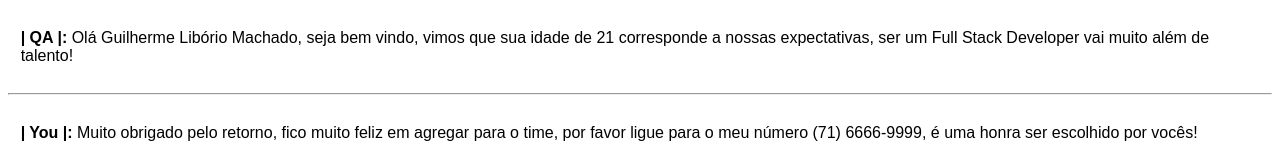
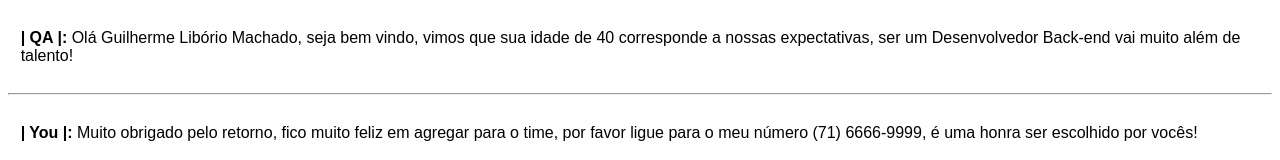
Before and after one commit to devliborio/learning-nodejs, a Vue app in the folder vueclientes/: page / in a window 1280 px wide. Shown: the top 160 px of the page. Built offline with nearby package versions, Linux system fonts and the light colour scheme.

Commit message:
Entendendo conceito de props na pratica

```diff
--- a/vueclientes/src/App.vue
+++ b/vueclientes/src/App.vue
@@ -1,6 +1,6 @@
 <template>
   <div id="app">
-    <Cliente/>
+    <Cliente :nome="nomeDoMelhorCliente" idade="40" profissao="Desenvolvedor Back-end"/>
     <hr>
     <Produto/>
     <hr>
@@ -9,17 +9,30 @@
 </template>
 
 <script>
+
+// Importação de componentes
 import Cliente from './components/Cliente'
 import Produto from './components/Produto'
 import Assinatura from './components/Assinatura'
+
 export default {
   name: "App",
+
+// Variáveis que são enviadas para os componentes
+  data(){
+    return{
+      nomeDoMelhorCliente: "Guilherme Libório Machado" // Definindo variável pela função dat() e passando ela para a prop nome dentro do componente cliente usando data biding one way!!
+    }
+  },
+
+// Componentes
   components: {
     Cliente,
     Produto,
     Assinatura
   }
 }
+
 </script>
 
 <style>
--- a/vueclientes/src/components/Cliente.vue
+++ b/vueclientes/src/components/Cliente.vue
@@ -12,12 +12,19 @@ export default {
   // Quando você cria um componente você precisa exportar ele para que ele seja usado em outro componentes se for o seu caso!
   data() {
     return {
-      nome: "Guilherme Libório Machado",
-      idade: 21,
-      profissao: "Full Stack Developer",
       numero: "(71) 6666-9999"
+      // nome: "Guilherme Libório Machado", USADA EM PROPS
+      // idade: 21, USADA EM PROPS
+      // profissao: "Full Stack Developer", USADA EM PROPS
     };
   },
+
+  props: {
+      nome: String,
+      profissao: String,
+      idade: Number
+  }
+
 };
 </script>
 
```
